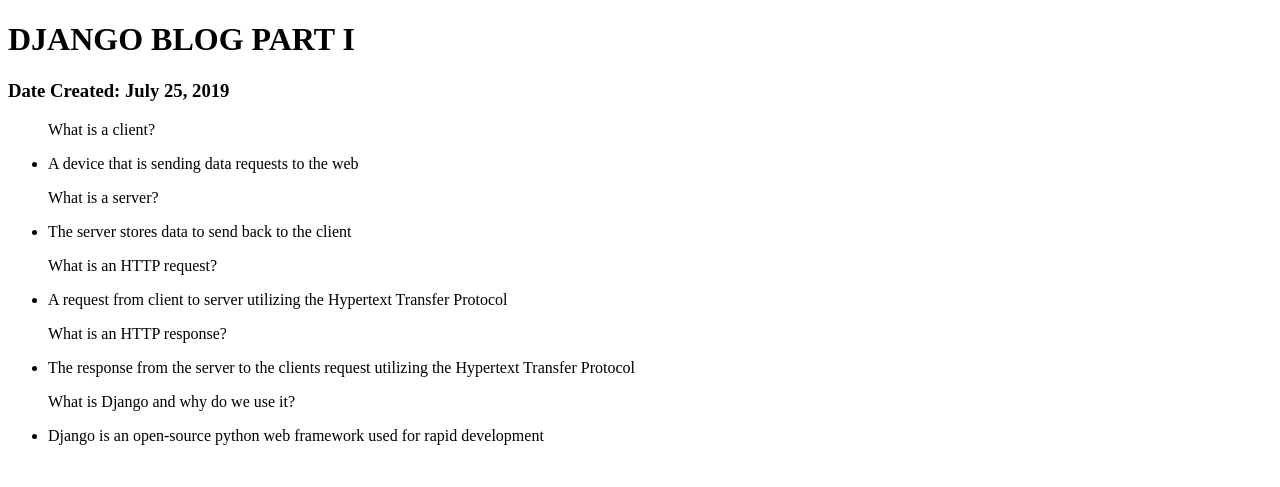
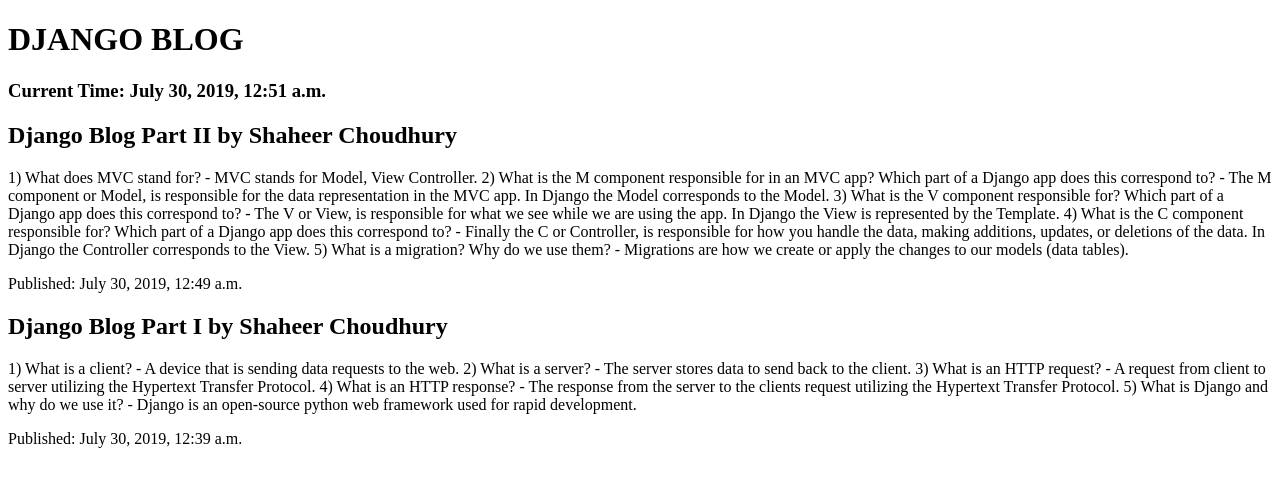
Before and after one commit to ShaheerC/django_blog_part1, a Django app: page /home/ in a window 1280 px wide. Shown: the top 487 px of the page. Run offline with Django 3.2, Linux system fonts and the light colour scheme; data comes from the database, SQL or seed files in the repository; both versions use the stored data as it was after the commit.

Commit message:
finished django blog part 2

```diff
--- /dev/null
+++ b/blog/admin.py
@@ -0,0 +1,4 @@
+from django.contrib import admin
+from blog.models import Article
+
+admin.site.register(Article)
--- /dev/null
+++ b/blog/models.py
@@ -0,0 +1,11 @@
+from django.db import models
+
+class Article(models.Model):
+    title = models.CharField(max_length=255)
+    body = models.TextField()
+    draft = models.BooleanField()
+    published_date = models.DateTimeField(auto_now_add=True)
+    author = models.CharField(max_length=255)
+
+    def __str__(self):
+        return (f"{self.title} by {self.author}")
--- a/blog/templates/homepage.html
+++ b/blog/templates/homepage.html
@@ -4,22 +4,19 @@
     <meta charset="UTF-8">
     <meta name="viewport" content="width=device-width, initial-scale=1.0">
     <meta http-equiv="X-UA-Compatible" content="ie=edge">
-    <title>Django Blog Part I</title>
+    <title>Django Blog</title>
 </head>
 <body>
-    <h1>DJANGO BLOG PART I</h1>
-    <h3>Date Created: July 25, 2019</h3>
-        <ul>
-            <p>What is a client?</p>
-            <li>A device that is sending data requests to the web</li>
-            <p>What is a server?</p>
-            <li>The server stores data to send back to the client</li>
-            <p>What is an HTTP request?</p>
-            <li>A request from client to server utilizing the Hypertext Transfer Protocol</li>
-            <p>What is an HTTP response?</p>
-            <li>The response from the server to the clients request utilizing the Hypertext Transfer Protocol</li>
-            <p>What is Django and why do we use it?</p>
-            <li>Django is an open-source python web framework used for rapid development</li>
-        </ul>
+    <h1>DJANGO BLOG</h1>
+    <h3>Current Time: {{ time_now }}</h3>
+    {% for article in articles %}
+        {% if article.draft == False %}
+            <article>
+                <h2>{{ article.title }} by {{ article.author }}</h2>
+                <p>{{ article.body }}</p>
+                <p>Published: {{ article.published_date }}</p>
+            </article>
+        {% endif %}
+    {% endfor %}
 </body>
 </html>
--- a/blog/urls.py
+++ b/blog/urls.py
@@ -13,9 +13,12 @@
     1. Import the include() function: from django.urls import include, path
     2. Add a URL to urlpatterns:  path('blog/', include('blog.urls'))
 """
-from blog.views import home_page
+from blog.views import home_page, root
 from django.urls import path
+from django.contrib import admin
 
 urlpatterns = [
-    path('home/', home_page)
+    path('', root),
+    path('home/', home_page),
+    path('admin/', admin.site.urls)
 ]
--- a/blog/views.py
+++ b/blog/views.py
@@ -1,6 +1,12 @@
 from django.http import HttpResponse, HttpResponseRedirect
 from django.shortcuts import render
+from blog.models import Article
+from datetime import datetime
+
+def root(request):
+    return HttpResponseRedirect('home')
 
 def home_page(request):
-    response = render(request, 'homepage.html')
+    context ={'articles': Article.objects.all().order_by('-published_date'), 'time_now': datetime.now()}
+    response = render(request, 'homepage.html', context)
     return HttpResponse(response)
```
Also changed, not shown: blog/migrations/0001_initial.py (added), blog/migrations/__init__.py (added), db.sqlite3.
